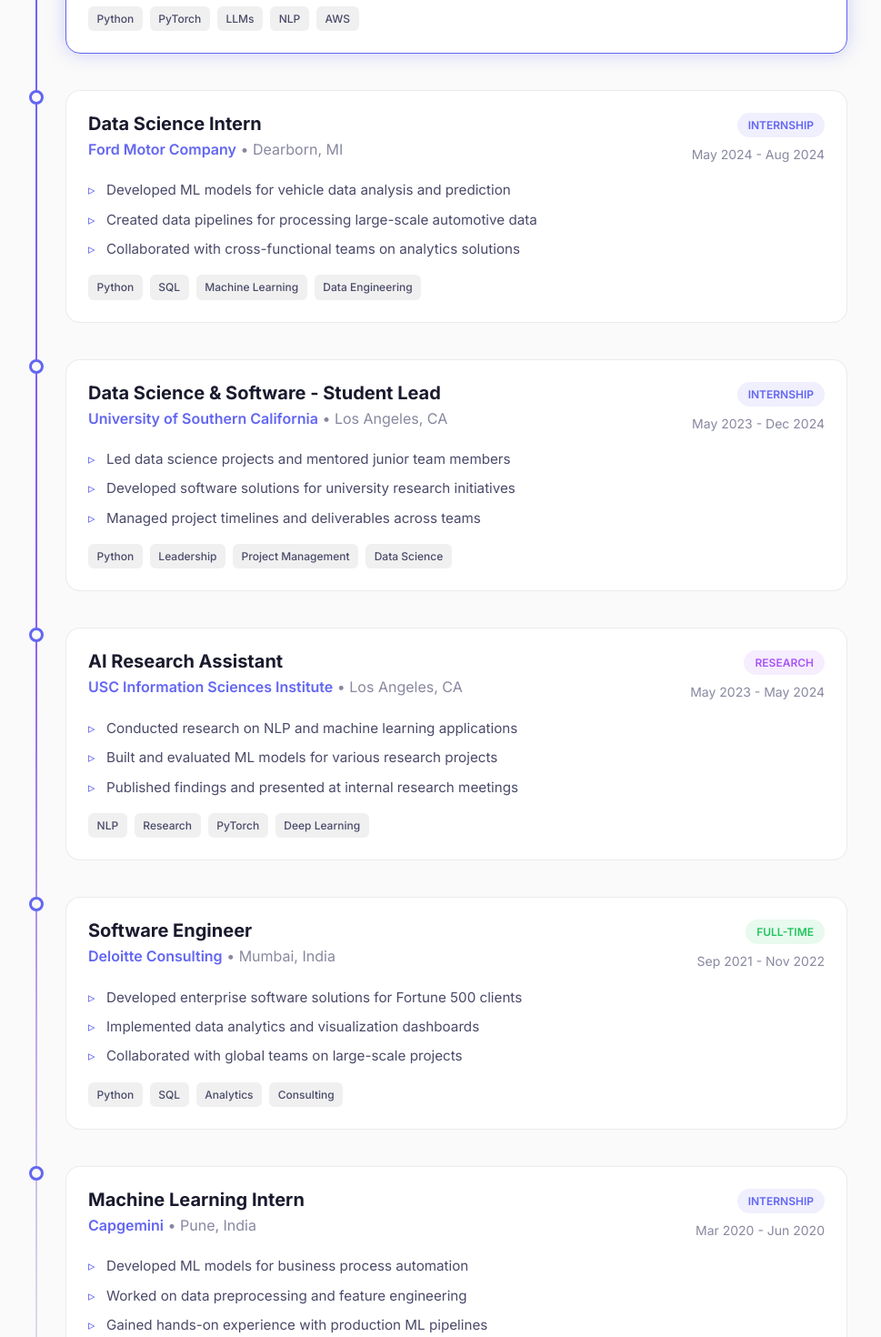
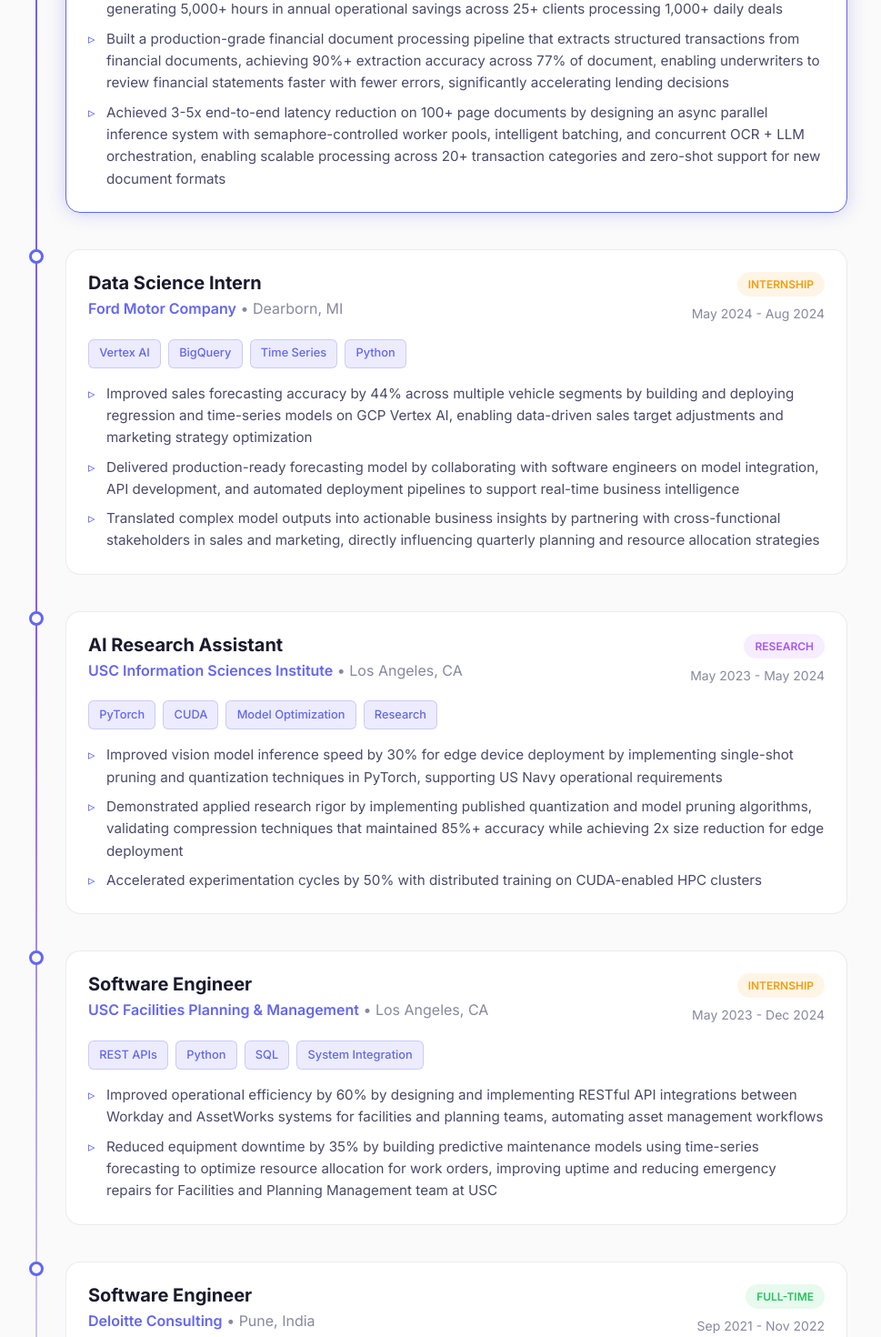
Before and after one commit to revatip2/revatip2.github.io, a React (Create React App) app: page / in a window 1280 px wide. Shown: the part 1240-2710 px from the top of the page at 91% size, without its empty margins (158-1127 px from the left). Built offline with nearby package versions, Linux system fonts and the light colour scheme; a web font is replaced by a local one.

Commit message:
exp changes

```diff
--- a/src/About.js
+++ b/src/About.js
@@ -86,9 +86,8 @@
             animate={{ opacity: 1, y: 0 }}
             transition={{ duration: 0.6, delay: 0.3 }}
           >
-            Building end-to-end ML products in fintech that help teams make faster,
-            smarter decisions. From transformer-based document understanding to agentic
-            workflows — I turn research into production systems that actually ship.
+            I'm an engineer who loves building software and solving problems. I work across the stack, with a focus on AI and machine learning—creating systems that are smart, scalable, and solve real problems.
+Currently shaping the future of FinTech with AI!
           </motion.p>
 
           {/* Fun fact / Personality */}
@@ -194,11 +193,11 @@
           <div className="floating-elements">
             <div className="float-card float-1">
               <span className="float-icon">🤖</span>
-              <span className="float-text">ML/AI</span>
+              <span className="float-text">AI/ML</span>
             </div>
             <div className="float-card float-2">
               <span className="float-icon">📊</span>
-              <span className="float-text">Data Science</span>
+              <span className="float-text">Software Engineering</span>
             </div>
             <div className="float-card float-3">
               <span className="float-icon">🚀</span>
--- a/src/Experience.css
+++ b/src/Experience.css
@@ -184,14 +184,14 @@
 }
 
 .job-type.internship {
-  background: rgba(99, 102, 241, 0.1);
-  color: var(--accent-primary);
-}
-
-.job-type.parttime {
   background: rgba(245, 158, 11, 0.1);
   color: #f59e0b;
 }
+
+/* .job-type.parttime {
+  background: rgba(245, 158, 11, 0.1);
+  color: #f59e0b;
+} */
 
 .job-type.research {
   background: rgba(168, 85, 247, 0.1);
@@ -203,11 +203,19 @@
   color: var(--text-tertiary);
 }
 
+/* Job Skills */
+.job-skills {
+  display: flex;
+  flex-wrap: wrap;
+  gap: 0.5rem;
+  margin-bottom: 1rem;
+}
+
 /* Job Description */
 .job-description {
   list-style: none;
   padding: 0;
-  margin: 0 0 1rem;
+  margin: 0;
 }
 
 .job-description li {
@@ -219,6 +227,10 @@
   color: var(--text-secondary);
 }
 
+.job-description li:last-child {
+  margin-bottom: 0;
+}
+
 .job-description li::before {
   content: '▹';
   position: absolute;
@@ -226,18 +238,12 @@
   color: var(--accent-primary);
 }
 
-/* Job Skills */
-.job-skills {
-  display: flex;
-  flex-wrap: wrap;
-  gap: 0.5rem;
-}
-
 .job-skills .skill-tag {
-  padding: 0.25rem 0.6rem;
-  background: var(--bg-tertiary);
-  color: var(--text-secondary);
-  font-size: 0.75rem;
+  padding: 0.3rem 0.7rem;
+  background: rgba(99, 102, 241, 0.12);
+  color: var(--accent-primary);
+  border: 1px solid rgba(99, 102, 241, 0.25);
+  font-size: 0.8rem;
   font-weight: 500;
   border-radius: 6px;
   transition: all var(--transition-fast);
--- a/src/Experience.js
+++ b/src/Experience.js
@@ -5,17 +5,19 @@
 const Experience = () => {
   const experiences = [
     {
-      title: 'Machine Learning Engineer',
+      title: 'AI / ML Engineer',
       company: 'Dragin Technologies LLC',
       location: 'New York, NY',
       duration: 'Feb 2025 - Present',
       type: 'Full-time',
       description: [
-        'Building end-to-end ML products for fintech applications',
-        'Developing transformer-based document understanding systems',
-        'Implementing agentic workflows and streamlined data pipelines',
+        'Accelerated financial underwriting by 90% (20 minutes to <2 minutes per deal) by engineering an end-to-end AI agent for company research and risk assessment using Python, LangGraph, PydanticAI, Docker, and AWS, generating 5,000+ hours in annual operational savings across 25+ clients processing 1,000+ daily deals',
+        'Built a production-grade financial document processing pipeline that extracts structured transactions from financial documents, achieving 90%+ extraction accuracy across 77% of document, enabling underwriters to review financial statements faster with fewer errors, significantly accelerating lending decisions',
+        'Achieved 3-5x end-to-end latency reduction on 100+ page documents by designing an async parallel inference system with semaphore-controlled worker pools, intelligent batching, and concurrent OCR + LLM orchestration, enabling scalable processing across 20+ transaction categories and zero-shot support for new document formats',
+        // 'Cut LLM API costs 70% by designing hybrid ML classification system with rule-based routing and GPT-4o-mini fallback, serving 20+ transaction categories',
+        // 'Reduced RAG retrieval costs by 40% by engineering 120k-token pipeline with token-aware chunking, LLM-guided relevancy scoring, and selective extraction',
       ],
-      skills: ['Python', 'PyTorch', 'LLMs', 'NLP', 'AWS'],
+      skills: ['LLMs', 'RAG', 'LangGraph', 'PydanticAI', 'Async Systems', 'AWS', 'Production ML', 'FinTech'],
       current: true,
     },
     {
@@ -25,25 +27,11 @@
       duration: 'May 2024 - Aug 2024',
       type: 'Internship',
       description: [
-        'Developed ML models for vehicle data analysis and prediction',
-        'Created data pipelines for processing large-scale automotive data',
-        'Collaborated with cross-functional teams on analytics solutions',
+        'Improved sales forecasting accuracy by 44% across multiple vehicle segments by building and deploying regression and time-series models on GCP Vertex AI, enabling data-driven sales target adjustments and marketing strategy optimization',
+        'Delivered production-ready forecasting model by collaborating with software engineers on model integration, API development, and automated deployment pipelines to support real-time business intelligence',
+        'Translated complex model outputs into actionable business insights by partnering with cross-functional stakeholders in sales and marketing, directly influencing quarterly planning and resource allocation strategies',
       ],
-      skills: ['Python', 'SQL', 'Machine Learning', 'Data Engineering'],
-      current: false,
-    },
-    {
-      title: 'Data Science & Software - Student Lead',
-      company: 'University of Southern California',
-      location: 'Los Angeles, CA',
-      duration: 'May 2023 - Dec 2024',
-      type: 'Internship',
-      description: [
-        'Led data science projects and mentored junior team members',
-        'Developed software solutions for university research initiatives',
-        'Managed project timelines and deliverables across teams',
-      ],
-      skills: ['Python', 'Leadership', 'Project Management', 'Data Science'],
+      skills: ['Vertex AI', 'BigQuery', 'Time Series', 'Python'],
       current: false,
     },
     {
@@ -53,39 +41,38 @@
       duration: 'May 2023 - May 2024',
       type: 'Research',
       description: [
-        'Conducted research on NLP and machine learning applications',
-        'Built and evaluated ML models for various research projects',
-        'Published findings and presented at internal research meetings',
+        'Improved vision model inference speed by 30% for edge device deployment by implementing single-shot pruning and quantization techniques in PyTorch, supporting US Navy operational requirements',
+        'Demonstrated applied research rigor by implementing published quantization and model pruning algorithms, validating compression techniques that maintained 85%+ accuracy while achieving 2x size reduction for edge deployment',
+        'Accelerated experimentation cycles by 50% with distributed training on CUDA-enabled HPC clusters',
       ],
-      skills: ['NLP', 'Research', 'PyTorch', 'Deep Learning'],
+      skills: ['PyTorch', 'CUDA', 'Model Optimization', 'Research'],
+      current: false,
+    },
+    {
+      title: 'Software Engineer',
+      company: 'USC Facilities Planning & Management',
+      location: 'Los Angeles, CA',
+      duration: 'May 2023 - Dec 2024',
+      type: 'Internship',
+      description: [
+        'Improved operational efficiency by 60% by designing and implementing RESTful API integrations between Workday and AssetWorks systems for facilities and planning teams, automating asset management workflows',
+        'Reduced equipment downtime by 35% by building predictive maintenance models using time-series forecasting to optimize resource allocation for work orders, improving uptime and reducing emergency repairs for Facilities and Planning Management team at USC',
+      ],
+      skills: ['REST APIs', 'Python', 'SQL', 'System Integration'],
       current: false,
     },
     {
       title: 'Software Engineer',
       company: 'Deloitte Consulting',
-      location: 'Mumbai, India',
+      location: 'Pune, India',
       duration: 'Sep 2021 - Nov 2022',
       type: 'Full-time',
       description: [
-        'Developed enterprise software solutions for Fortune 500 clients',
-        'Implemented data analytics and visualization dashboards',
-        'Collaborated with global teams on large-scale projects',
-      ],
-      skills: ['Python', 'SQL', 'Analytics', 'Consulting'],
-      current: false,
-    },
-    {
-      title: 'Machine Learning Intern',
-      company: 'Capgemini',
-      location: 'Pune, India',
-      duration: 'Mar 2020 - Jun 2020',
-      type: 'Internship',
-      description: [
-        'Developed ML models for business process automation',
-        'Worked on data preprocessing and feature engineering',
-        'Gained hands-on experience with production ML pipelines',
-      ],
-      skills: ['Python', 'Machine Learning', 'Data Analysis'],
+        'Improved enterprise finance data flows by 60% by designing and implementing RESTful APIs and backend integrations for Workday and Oracle Financials platforms supporting hedge fund client (Millennium), enhancing system reliability and downstream analytics',
+        'Architected integration layer handling 3,000+ daily reimbursement claims across enterprise systems',
+        'Achieved zero-defect deployments migrating legacy systems to Workday with 99.8% data accuracy',
+  ],
+      skills: ['APIs', 'SQL', 'Python', 'Enterprise Systems'],
       current: false,
     },
   ];
@@ -144,17 +131,17 @@
                     </div>
                   </div>
 
+                  <div className="job-skills">
+                    {exp.skills.map((skill, i) => (
+                      <span key={i} className="skill-tag">{skill}</span>
+                    ))}
+                  </div>
+
                   <ul className="job-description">
                     {exp.description.map((item, i) => (
                       <li key={i}>{item}</li>
                     ))}
                   </ul>
-
-                  <div className="job-skills">
-                    {exp.skills.map((skill, i) => (
-                      <span key={i} className="skill-tag">{skill}</span>
-                    ))}
-                  </div>
                 </div>
               </div>
             </motion.div>
--- a/src/Footer.js
+++ b/src/Footer.js
@@ -19,9 +19,10 @@
 
           <div className="footer-links">
             <a href="#about">About</a>
+            <a href="#experience">Experience</a>
             <a href="#skills">Skills</a>
             <a href="#projects">Projects</a>
-            <a href="#experience">Experience</a>
+
             <a href="#contact">Contact</a>
           </div>
 
--- a/src/Navbar.js
+++ b/src/Navbar.js
@@ -118,7 +118,7 @@
             </AnimatePresence>
           </button>
 
-          <a
+          {/* <a
             href="/Revati_Pawar_Resume.pdf"
             target="_blank"
             rel="noopener noreferrer"
@@ -128,7 +128,7 @@
             <svg width="16" height="16" viewBox="0 0 24 24" fill="none" stroke="currentColor" strokeWidth="2">
               <path d="M7 17L17 7M17 7H7M17 7V17"/>
             </svg>
-          </a>
+          </a> */}
 
           <button
             className={`mobile-menu-btn ${mobileMenuOpen ? 'open' : ''}`}
--- a/src/Projects.css
+++ b/src/Projects.css
@@ -134,9 +134,10 @@
 }
 
 .project-tag {
-  padding: 0.35rem 0.75rem;
-  background: var(--bg-tertiary);
-  color: var(--text-secondary);
+  padding: 0.3rem 0.7rem;
+  background: rgba(99, 102, 241, 0.12);
+  color: var(--accent-primary);
+  border: 1px solid rgba(99, 102, 241, 0.25);
   font-size: 0.8rem;
   font-weight: 500;
   border-radius: 6px;
@@ -146,6 +147,7 @@
 .project-tag:hover {
   background: var(--accent-primary);
   color: white;
+  border-color: var(--accent-primary);
 }
 
 .project-tag.small {
```
